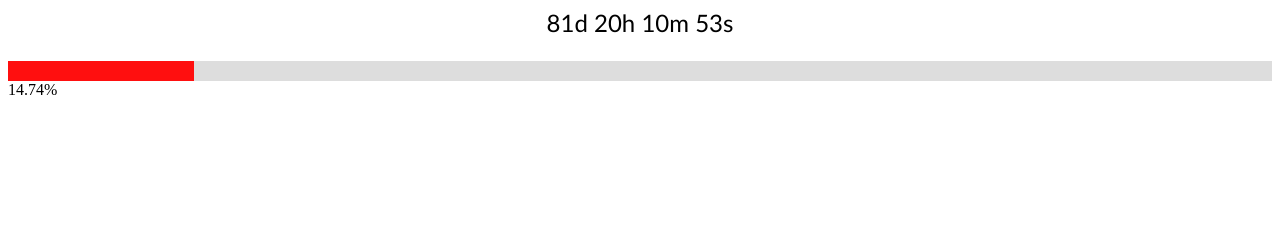
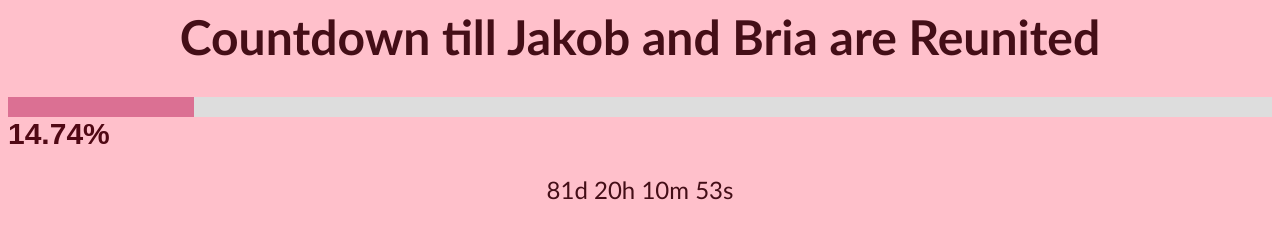
Before and after one commit to bgilliam04/TimeBarFunProject, a plain HTML site: page index.html in a window 1280 px wide. Drawn offline with Linux system fonts and the light colour scheme.

Commit message:
please work

```diff
--- a/index.html
+++ b/index.html
@@ -1,6 +1,9 @@
 <!-- Display the countdown timer in an element -->
-<p style="text-align: center; font-family: 'Trebuchet MS', sans-serif; font-size: x-large;" id="demo" ></p>
 <head>
+    <header style="text-align: center; font-family: 'Trebuchet MS', sans-serif; font-size: x-large; color: rgb(68, 14, 23);">
+        <h1>Countdown till Jakob and Bria are Reunited</h1>
+    </header>
+    <title>Countdown Timer</title>
   <style>
     #progressContainer {
       width: 100%;
@@ -11,19 +14,20 @@
 
     #progressBarFill {
       height: 100%;
-      background-color: #ff0f0f;
+      background-color: palevioletred;
       width: 0%;
       transition: width 0.5s ease;
       align-items: center;
     }
   </style>
 </head>
-<body>
+<body style="background-color:pink;">
 
 <div id="progressContainer">
   <div id="progressBarFill"></div>
 </div>
-<span id="progressText">0%</span>
+<span style="font-family: fantasy; font-size: 30px; color: rgb(80, 8, 20); font-weight: bold;" id="progressText">0%</span>
+<p style="text-align: center; font-family: 'Trebuchet MS', sans-serif; font-size: x-large; color: rgb(68, 14, 23);" id="demo" ></p>
 
 <script>
 // Set the date we're counting down to
```
